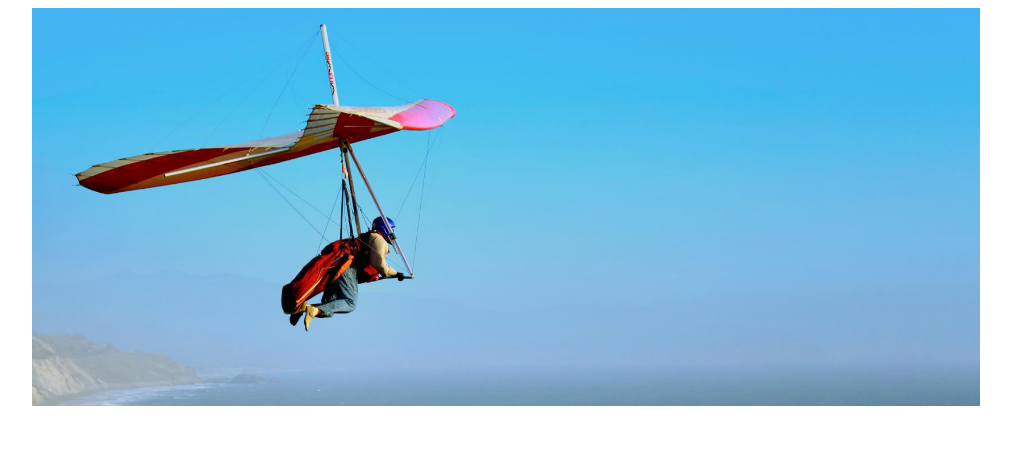
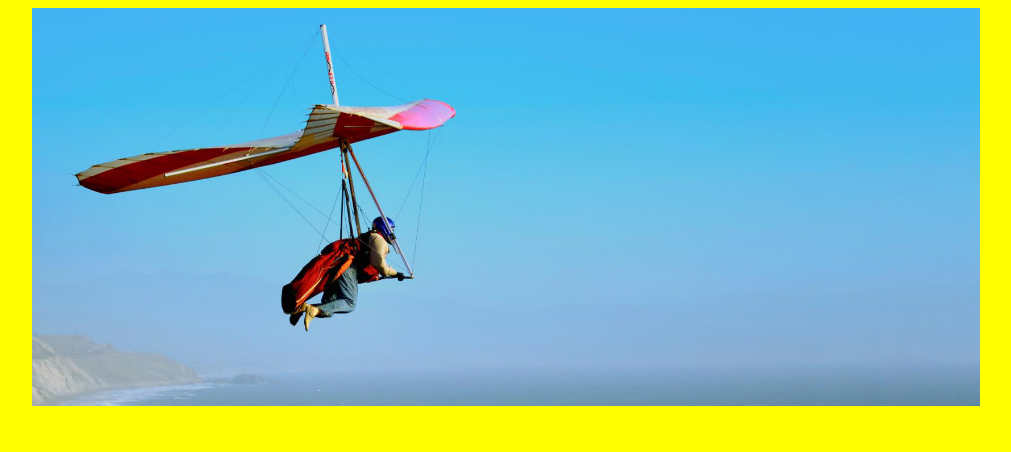
Before and after one commit to ellelevenn/ellelevenn.github.io, a plain HTML site: page index.html in a window 1280 px wide. Shown: the top 452 px of the page, without its empty margins (134-1145 px from the left). Drawn offline with Linux system fonts and the light colour scheme.

Commit message:
Update master.css

```diff
--- a/css/master.css
+++ b/css/master.css
@@ -13,8 +13,8 @@
   }
 
   body {
-    background-color: royal blue; /* set the background color here */
-    color: white; /* set the text color to black here */
+    background-color: yellow; /* set the background color here */
+    color: black; /* set the text color to black here */
     font-family: Arial, Helvetica, sans-serif; /* set the font here */
     text-align: center; /* set the text alignment here */
    }
```
